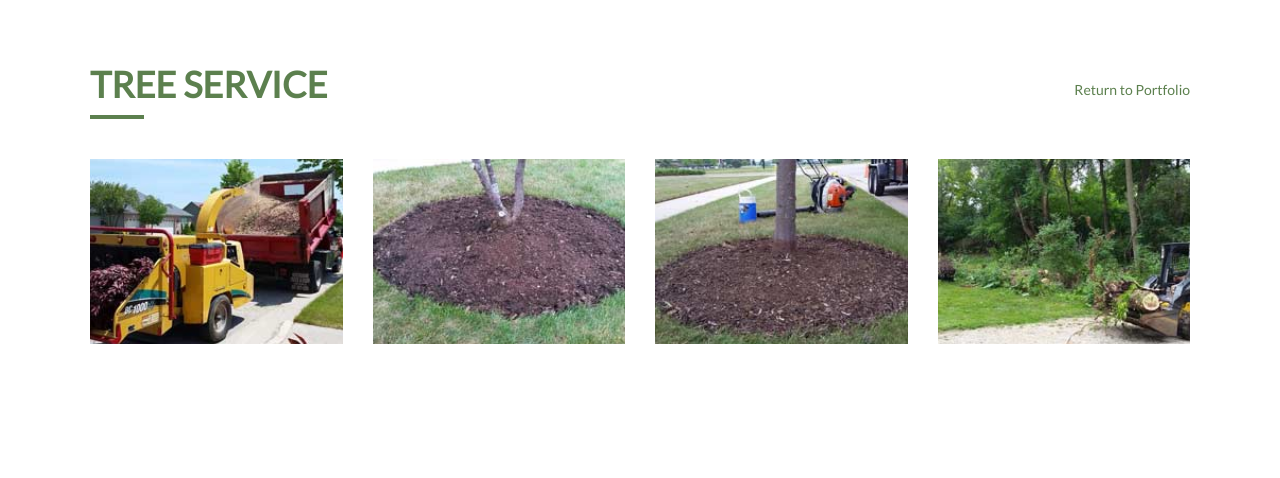
After one commit to Tom-Egan/YPG, a PHP site: page /grid-test.html in a window 1280 px wide. The commit adds this page. Shown: the top 478 px of the page. Run offline with PHP 8.4, Linux system fonts and the light colour scheme; some libraries are stand-ins or nearby versions.

Commit message:
XML-PHP Parser Test Stable
- test.php and data.xml communicating with each other
- dynamically generates grid based on XML data
- image names stored in XML, pulled with PHP and applied as CSS class
  names and link paths => CSS class uses same image name as bg image

```diff
--- /dev/null
+++ b/grid-test.html
@@ -0,0 +1,132 @@
+<!DOCTYPE html>
+<html lang="en">
+
+<!--
+
+      Your Personal Gardener, LLC
+      Mukwonago, Wisconsin
+
+      Developer: Tom Egan (tom-egan.com)
+      Created: May 2014
+      Last Modified: 24 April 2016
+
+      Dependencies:
+      - - includes/header_navbar.php
+      - - includes/footer_links.php
+      - - includes/footer_awards.php
+
+-->
+
+<head>
+    <title>Tree Service Portfolio | Your Personal Gardener</title>
+
+    <meta charset="utf-8">
+    <meta name="viewport" content="width=device-width, initial-scale=0.65, maximum-scale=0.65">
+    <meta name="robots" content="index, follow" />
+    <meta name="description" content="Based out of Mukwonago, Wisconsin, YPG proudly serves the commercial and residential communities of Southeastern Wisconsin with year-round outdoor services.">
+    <meta name="keywords" content="landscape, landscaping, garden, hardscape, concrete, lawn, turf, mowing, tree removal, firewood, snow removal, tree cutting, mukwonago, wisconsin">
+
+    <!-- Facebook -->
+    <meta property="og:title" content="Your Personal Gardener | Southeast Wisconsin's Premier Design, Build, & Maintain Firm"/>
+    <meta property="og:type" content="website"/>
+    <meta property="og:image" content="http://yourpersonalgardenerllc.com/facebook-thumb.png"/>
+    <meta property="og:url" content="http://yourpersonalgardenerllc.com"/>
+    <meta property="og:description" content="Based out of Mukwonago, Wisconsin, YPG proudly serves the commercial and residential communities of Southeastern Wisconsin with year-round outdoor services."/>
+
+    <!-- Google Fonts -->
+    <link href='http://fonts.googleapis.com/css?family=Lato:400,400italic' rel='stylesheet' type='text/css'>
+    <link href='http://fonts.googleapis.com/css?family=Russo+One' rel='stylesheet' type='text/css'>
+    <link rel="stylesheet" type="text/css" href="http://fonts.googleapis.com/css?family=Norican" />
+    <!-- CSS Stylesheets -->
+    <link rel="stylesheet" type="text/css" href="includescss/bootstrap.min.css">
+    <link rel="stylesheet" type="text/css" href="includes/css/ypg-styles.css">
+    <link rel="stylesheet" href="includes/css/lightbox.css" />
+
+    <!-- favicons and touch icons-->
+    <link rel="apple-touch-icon-precomposed" sizes="144x144" href="../assets/ico/apple-touch-icon-144-precomposed.png">
+    <link rel="apple-touch-icon-precomposed" sizes="114x114" href="../assets/ico/apple-touch-icon-114-precomposed.png">
+       <link rel="apple-touch-icon-precomposed" sizes="72x72" href="../assets/ico/apple-touch-icon-72-precomposed.png">
+                     <link rel="apple-touch-icon-precomposed" href="../assets/ico/apple-touch-icon-57-precomposed.png">
+                     <link rel="apple-touch-icon-precomposed" href="../assets/ico/apple-touch-icon-32-precomposed.png">
+                                    <link rel="shortcut icon" href="../assets/ico/apple-touch-icon-32-precomposed.png">
+                                                            <link rel="shortcut icon" href="../assets/ico/favicon.png">
+</head>
+
+<body>
+
+<!-- [FULL CONTAINER] -->
+<div class="container-fluid subpage-wrap">
+    <!-- [CONTAINER] -->
+    <div class="container subpage-body">
+        <!-- [TITLE] -->
+        <div class="row">
+            <div class="col-md-6">
+                <h2 class="page-title portfolio-title-fix "><span class="accent"> Tree Service</span></h2>
+                <!-- page title underline -->
+                <div class="subpage-underline"></div>
+                <br><br>
+            </div>
+            <div class="col-md-6 return-port">
+                <a href="../portfolio.php">Return to Portfolio</a>
+            </div>
+        </div> <!--/end row 1 -->
+
+        <!-- start tree service images -->
+        <!-- [ROW 1] -->
+        <div class="row">
+            <!-- [TREE 01] -->
+            <div class="col-md-3 servicebox">
+                <a href="images/tree_service/tree_service_01_full.jpg" data-lightbox="featuredproperty-main" title="">
+                <!-- thumbnail holder -->
+                <div class="portfolio-zoom tree-thumb01">
+                    <div class="servicebox-hover">
+                        <span class="glyphicon glyphicon-search"></span>
+                    </div>
+                </div>
+                </a>
+            </div> <!-- end of [TREE 01] -->
+
+            <!-- [TREE 02] -->
+            <div class="col-md-3 servicebox">
+                <a href="images/tree_service/tree_service_02_full.jpg" data-lightbox="featuredproperty-main" title="">
+                <!-- thumbnail holder -->
+                <div class="portfolio-zoom tree-thumb02">
+                    <div class="servicebox-hover">
+                        <span class="glyphicon glyphicon-search"></span>
+                    </div>
+                </div>
+                </a>
+            </div> <!-- end of [TREE 02] -->
+
+            <!-- [TREE 03] -->
+            <div class="col-md-3 servicebox">
+                <a href="images/tree_service/tree_service_03_full.jpg" data-lightbox="featuredproperty-main" title="">
+                <!-- thumbnail holder -->
+                <div class="portfolio-zoom tree-thumb03">
+                    <div class="servicebox-hover">
+                        <span class="glyphicon glyphicon-search"></span>
+                    </div>
+                </div>
+                </a>
+            </div> <!-- end of [TREE 03] -->
+
+            <!-- [TREE 04] -->
+            <div class="col-md-3 servicebox">
+                <a href="images/tree_service/tree_service_04_full.jpg" data-lightbox="featuredproperty-main" title="">
+                <!-- thumbnail holder -->
+                <div class="portfolio-zoom tree-thumb04">
+                    <div class="servicebox-hover">
+                        <span class="glyphicon glyphicon-search"></span>
+                    </div>
+                </div>
+                </a>
+            </div> <!-- end of [TREE 04] -->
+
+        </div> <!--  end of [ROW 1] -->
+
+    </div> <!--  end of [CONTAINER] -->
+</div> <!-- end of [FULL CONTAINER] -->
+
+
+</body>
+</html>
--- a/includes/css/ypg-styles.css
+++ b/includes/css/ypg-styles.css
@@ -1756,7 +1756,7 @@ position: relative !important;
     color: #5C804E;
 }
 
-.tree-thumb01:hover, .tree-thumb02:hover, .tree-thumb03:hover, .tree-thumb04:hover, .tree-thumb05:hover,.tree-thumb06:hover, .tree-thumb07:hover, .tree-thumb08:hover,
+.tree_service_01_full:hover,.tree-thumb01:hover, .tree-thumb02:hover, .tree-thumb03:hover, .tree-thumb04:hover, .tree-thumb05:hover,.tree-thumb06:hover, .tree-thumb07:hover, .tree-thumb08:hover,
 .tree-thumb09:hover, .tree-thumb10:hover, .tree-thumb11:hover, .tree-thumb12:hover, .tree-thumb13:hover,.tree-thumb14:hover, .tree-thumb15:hover, .tree-thumb16:hover,
 .tree-thumb17:hover, .tree-thumb18:hover, .tree-thumb19:hover, .tree-thumb20:hover, .tree-thumb21:hover,.tree-thumb22:hover, .tree-thumb23:hover, .tree-thumb24:hover,
 .tree-thumb25:hover, .tree-thumb26:hover, .tree-thumb27:hover, .tree-thumb28:hover, .tree-thumb29:hover,.tree-thumb30:hover, .tree-thumb31:hover, .tree-thumb32:hover,
@@ -1773,7 +1773,7 @@ position: relative !important;
     -webkit-transition: .4s ease-out;
     transition: .4s ease-out;
 }
-.tree-thumb01, .tree-thumb02, .tree-thumb03, .tree-thumb04, .tree-thumb05,.tree-thumb06, .tree-thumb07, .tree-thumb08,
+.tree_service_01_full,.tree-thumb01, .tree-thumb02, .tree-thumb03, .tree-thumb04, .tree-thumb05,.tree-thumb06, .tree-thumb07, .tree-thumb08,
 .tree-thumb09, .tree-thumb10, .tree-thumb11, .tree-thumb12, .tree-thumb13,.tree-thumb14, .tree-thumb15, .tree-thumb16,
 .tree-thumb17, .tree-thumb18, .tree-thumb19, .tree-thumb20, .tree-thumb21,.tree-thumb22, .tree-thumb23, .tree-thumb24,
 .tree-thumb25, .tree-thumb26, .tree-thumb27, .tree-thumb28, .tree-thumb29,.tree-thumb30, .tree-thumb31, .tree-thumb32,
@@ -1900,6 +1900,13 @@ position: relative !important;
 .mat-delivery-thumb03 {background: url(../portfolio/images/material_delivery/mat_delivery_03_thumb.jpg) center;}
 
 
+ /* xml css test*/
+.tree_service_01_full {background: url(../portfolio/images/tree_service/tree_service_01_thumb.jpg) center;}
+.tree_service_02_full {background: url(../portfolio/images/tree_service/tree_service_02_thumb.jpg) center;}
+.tree_service_03_full {background: url(../portfolio/images/tree_service/tree_service_03_thumb.jpg) center;}
+.tree_service_04_full {background: url(../portfolio/images/tree_service/tree_service_04_thumb.jpg) center;}
+.tree_service_05_full {background: url(../portfolio/images/tree_service/tree_service_05_thumb.jpg) center;}
+
 .tree-port02 {
     background: url(../images/tree_firewood/tree02.jpg) center;
     background-size: 172%;
```
Also changed, not shown: portfolio/data.xml (added, +19 -0 lines), portfolio/grid-test.html (added, +95 -0 lines), portfolio/grid-test.php (added, +95 -0 lines), portfolio/test.php (added, +123 -0 lines).
